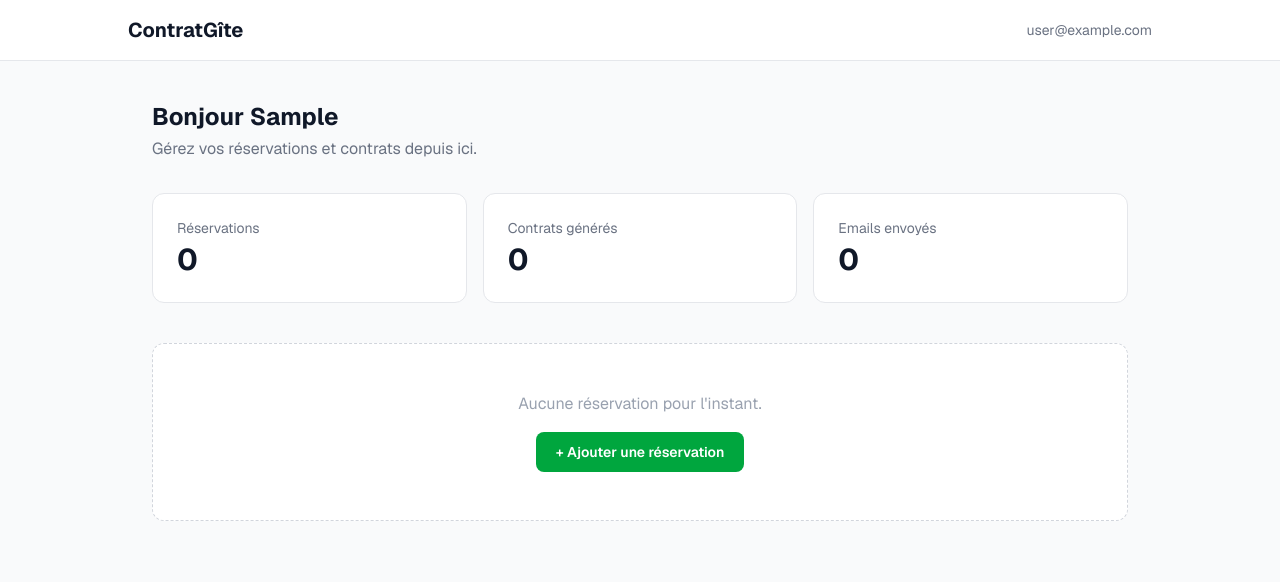
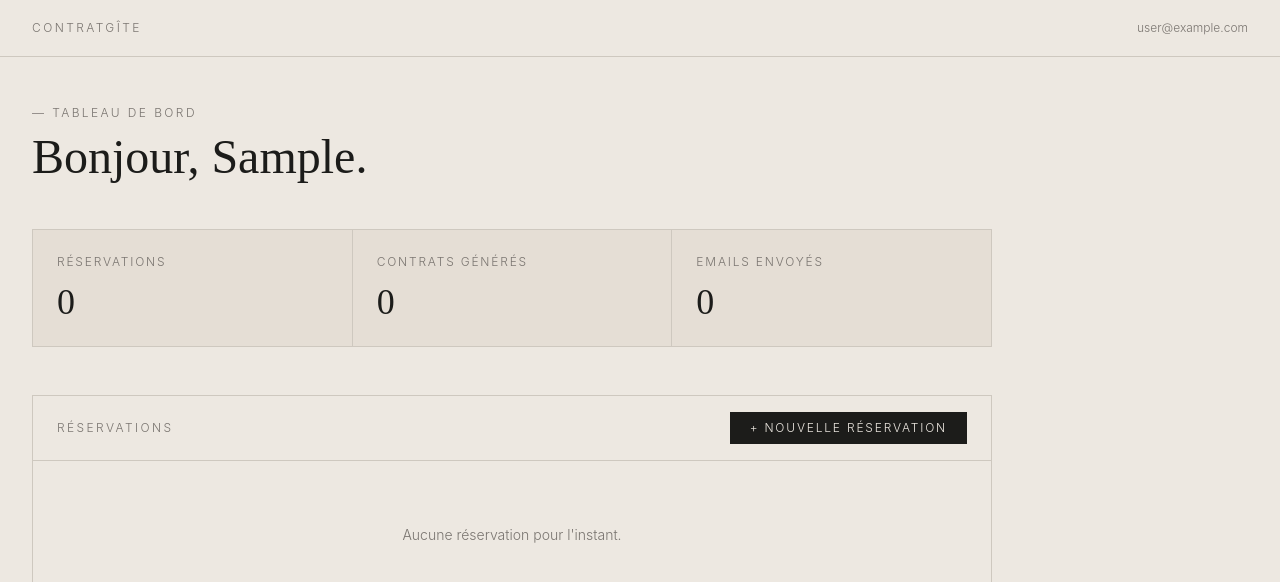
Before and after one commit to lancelotautomotion/auto-contract, a Next.js app: page /dashboard in a window 1280 px wide. Shown: the top 582 px of the page. Built offline with nearby package versions, Linux system fonts and the light colour scheme; no server answers; sample sign-in values are in the browser's storage.

Commit message:
design: refonte UI — style éditorial minimaliste inspiré lancelotautomotion

```diff
--- a/src/app/dashboard/page.tsx
+++ b/src/app/dashboard/page.tsx
@@ -1,5 +1,6 @@
 import { auth, currentUser } from "@clerk/nextjs/server";
 import { redirect } from "next/navigation";
+import Link from "next/link";
 
 export default async function DashboardPage() {
   const { userId } = await auth();
@@ -7,47 +8,74 @@ export default async function DashboardPage() {
 
   const user = await currentUser();
 
+  const stats = [
+    { label: 'Réservations', value: '0' },
+    { label: 'Contrats générés', value: '0' },
+    { label: 'Emails envoyés', value: '0' },
+  ];
+
   return (
-    <div className="min-h-screen bg-gray-50">
-      <header className="bg-white border-b border-gray-200 px-6 py-4">
-        <div className="max-w-5xl mx-auto flex items-center justify-between">
-          <h1 className="text-xl font-bold text-gray-900">ContratGîte</h1>
-          <span className="text-sm text-gray-500">{user?.emailAddresses[0]?.emailAddress}</span>
+    <div className="min-h-screen" style={{ backgroundColor: 'var(--bg)' }}>
+      {/* Header */}
+      <header className="px-8 py-5 flex items-center justify-between" style={{ borderBottom: '1px solid var(--border)' }}>
+        <span className="text-xs tracking-[0.2em] uppercase" style={{ color: 'var(--text-muted)' }}>
+          ContratGîte
+        </span>
+        <div className="flex items-center gap-6">
+          <span className="text-xs" style={{ color: 'var(--text-muted)' }}>
+            {user?.emailAddresses[0]?.emailAddress}
+          </span>
         </div>
       </header>
 
-      <main className="max-w-5xl mx-auto px-6 py-10">
-        <div className="mb-8">
-          <h2 className="text-2xl font-bold text-gray-900">
-            Bonjour {user?.firstName ?? "!"}
-          </h2>
-          <p className="text-gray-500 mt-1">Gérez vos réservations et contrats depuis ici.</p>
+      <main className="px-8 py-12 max-w-5xl">
+        {/* Title */}
+        <div className="mb-12">
+          <p className="text-xs tracking-[0.2em] uppercase mb-3" style={{ color: 'var(--text-muted)' }}>
+            — Tableau de bord
+          </p>
+          <h1
+            className="text-5xl"
+            style={{ fontFamily: 'Cormorant Garamond, serif', fontWeight: 300 }}
+          >
+            Bonjour{user?.firstName ? `, ${user.firstName}` : ''}.
+          </h1>
         </div>
 
-        <div className="grid grid-cols-1 sm:grid-cols-3 gap-4 mb-10">
-          <StatCard label="Réservations" value="0" />
-          <StatCard label="Contrats générés" value="0" />
-          <StatCard label="Emails envoyés" value="0" />
+        {/* Stats */}
+        <div
+          className="grid grid-cols-3 mb-12"
+          style={{ border: '1px solid var(--border)', backgroundColor: 'var(--border)', gap: '1px' }}
+        >
+          {stats.map((s) => (
+            <div key={s.label} className="p-6" style={{ backgroundColor: 'var(--bg-card)' }}>
+              <p className="text-xs tracking-[0.15em] uppercase mb-3" style={{ color: 'var(--text-muted)' }}>{s.label}</p>
+              <p className="text-4xl" style={{ fontFamily: 'Cormorant Garamond, serif', fontWeight: 300 }}>{s.value}</p>
+            </div>
+          ))}
         </div>
 
-        <div className="bg-white rounded-xl border border-dashed border-gray-300 p-12 text-center">
-          <p className="text-gray-400 text-base">
-            Aucune réservation pour l'instant.
-          </p>
-          <button className="mt-4 rounded-lg bg-green-600 px-5 py-2.5 text-sm font-semibold text-white hover:bg-green-700 transition-colors">
-            + Ajouter une réservation
-          </button>
+        {/* Reservations */}
+        <div style={{ border: '1px solid var(--border)' }}>
+          <div className="px-6 py-4 flex items-center justify-between" style={{ borderBottom: '1px solid var(--border)' }}>
+            <p className="text-xs tracking-[0.2em] uppercase" style={{ color: 'var(--text-muted)' }}>
+              Réservations
+            </p>
+            <Link
+              href="/dashboard/reservations/new"
+              className="text-xs tracking-[0.15em] uppercase px-5 py-2 transition-opacity hover:opacity-80"
+              style={{ backgroundColor: 'var(--text)', color: 'var(--bg)' }}
+            >
+              + Nouvelle réservation
+            </Link>
+          </div>
+          <div className="px-6 py-16 text-center">
+            <p className="text-sm" style={{ color: 'var(--text-muted)' }}>
+              Aucune réservation pour l'instant.
+            </p>
+          </div>
         </div>
       </main>
     </div>
   );
 }
-
-function StatCard({ label, value }: { label: string; value: string }) {
-  return (
-    <div className="bg-white rounded-xl border border-gray-200 p-6">
-      <p className="text-sm text-gray-500">{label}</p>
-      <p className="text-3xl font-bold text-gray-900 mt-1">{value}</p>
-    </div>
-  );
-}
--- a/src/app/globals.css
+++ b/src/app/globals.css
@@ -1,17 +1,23 @@
 @import "tailwindcss";
+@import url('https://fonts.googleapis.com/css2?family=Cormorant+Garamond:ital,wght@0,300;0,400;0,500;0,600;1,300;1,400&family=Inter:wght@300;400;500&display=swap');
 
 :root {
-  --background: #ffffff;
-  --foreground: #171717;
-}
-
-@theme inline {
-  --color-background: var(--background);
-  --color-foreground: var(--foreground);
-  --font-sans: var(--font-geist-sans);
+  --bg: #EDE8E1;
+  --bg-card: #E5DED5;
+  --bg-white: #F7F4F0;
+  --text: #1C1C1A;
+  --text-muted: #7A7570;
+  --border: #CEC8BF;
+  --accent: #1C1C1A;
 }
 
 body {
-  background: var(--background);
-  color: var(--foreground);
+  background-color: var(--bg);
+  color: var(--text);
+  font-family: 'Inter', sans-serif;
+  font-weight: 300;
 }
+
+h1, h2, h3 {
+  font-family: 'Cormorant Garamond', serif;
+}
--- a/src/app/page.tsx
+++ b/src/app/page.tsx
@@ -2,32 +2,67 @@ import Link from "next/link";
 
 export default function Home() {
   return (
-    <main className="flex min-h-screen flex-col items-center justify-center bg-white px-6">
-      <div className="max-w-2xl text-center">
-        <h1 className="text-4xl font-bold tracking-tight text-gray-900 sm:text-5xl">
-          Vos contrats de location,{" "}
-          <span className="text-green-600">en un clic.</span>
+    <main className="min-h-screen" style={{ backgroundColor: 'var(--bg)' }}>
+      {/* Nav */}
+      <nav className="px-8 py-6 flex items-center justify-between" style={{ borderBottom: '1px solid var(--border)' }}>
+        <span className="text-xs tracking-[0.2em] uppercase" style={{ color: 'var(--text-muted)', fontFamily: 'Inter, sans-serif' }}>
+          ContratGîte
+        </span>
+        <Link
+          href="/sign-in"
+          className="text-xs tracking-[0.15em] uppercase hover:opacity-60 transition-opacity"
+          style={{ color: 'var(--text)' }}
+        >
+          Se connecter
+        </Link>
+      </nav>
+
+      {/* Hero */}
+      <section className="px-8 pt-24 pb-32 max-w-4xl">
+        <p className="text-xs tracking-[0.25em] uppercase mb-8" style={{ color: 'var(--text-muted)' }}>
+          — Automatisation · Gîtes & Locations
+        </p>
+        <h1
+          className="text-6xl leading-tight mb-8"
+          style={{ fontFamily: 'Cormorant Garamond, serif', fontWeight: 300 }}
+        >
+          Vos contrats de location,<br />
+          <em style={{ fontStyle: 'italic' }}>en un clic.</em>
         </h1>
-        <p className="mt-6 text-lg text-gray-600">
+        <p className="text-base mb-12 max-w-lg" style={{ color: 'var(--text-muted)', lineHeight: '1.8' }}>
           Fini les contrats remplis à la main. Générez et envoyez automatiquement
-          vos contrats de location à vos locataires, avec les pièces jointes.
+          vos contrats à vos locataires — avec toutes les pièces jointes.
         </p>
-        <div className="mt-10 flex items-center justify-center gap-4">
+        <div className="flex items-center gap-6">
           <Link
             href="/sign-up"
-            className="rounded-lg bg-green-600 px-6 py-3 text-base font-semibold text-white shadow hover:bg-green-700 transition-colors"
+            className="px-8 py-3 text-xs tracking-[0.15em] uppercase transition-opacity hover:opacity-80"
+            style={{ backgroundColor: 'var(--text)', color: 'var(--bg)' }}
           >
-            Commencer gratuitement
+            Démarrer gratuitement →
           </Link>
-          <Link
-            href="/sign-in"
-            className="rounded-lg border border-gray-300 px-6 py-3 text-base font-semibold text-gray-700 hover:bg-gray-50 transition-colors"
-          >
-            Se connecter
-          </Link>
+          <span className="text-xs" style={{ color: 'var(--text-muted)' }}>
+            15 € / mois · Sans engagement
+          </span>
         </div>
-        <p className="mt-4 text-sm text-gray-400">15 €/mois · Sans engagement</p>
-      </div>
+      </section>
+
+      {/* Features */}
+      <section className="px-8 pb-24">
+        <div className="grid grid-cols-1 md:grid-cols-3 gap-px" style={{ border: '1px solid var(--border)', backgroundColor: 'var(--border)' }}>
+          {[
+            { num: '01 / 03', title: 'Génération automatique', desc: 'Le contrat est rempli avec les données du locataire et exporté en PDF en quelques secondes.' },
+            { num: '02 / 03', title: 'Envoi par email', desc: 'Email professionnel envoyé automatiquement avec le contrat et les documents annexes en pièces jointes.' },
+            { num: '03 / 03', title: 'Suivi en temps réel', desc: 'Statut de chaque réservation mis à jour automatiquement : généré, envoyé, signé.' },
+          ].map((f) => (
+            <div key={f.num} className="p-8" style={{ backgroundColor: 'var(--bg-card)' }}>
+              <p className="text-xs tracking-[0.2em] mb-6" style={{ color: 'var(--text-muted)' }}>{f.num}</p>
+              <h3 className="text-2xl mb-4" style={{ fontFamily: 'Cormorant Garamond, serif', fontWeight: 400 }}>{f.title}</h3>
+              <p className="text-sm" style={{ color: 'var(--text-muted)', lineHeight: '1.7' }}>{f.desc}</p>
+            </div>
+          ))}
+        </div>
+      </section>
     </main>
   );
 }
```
